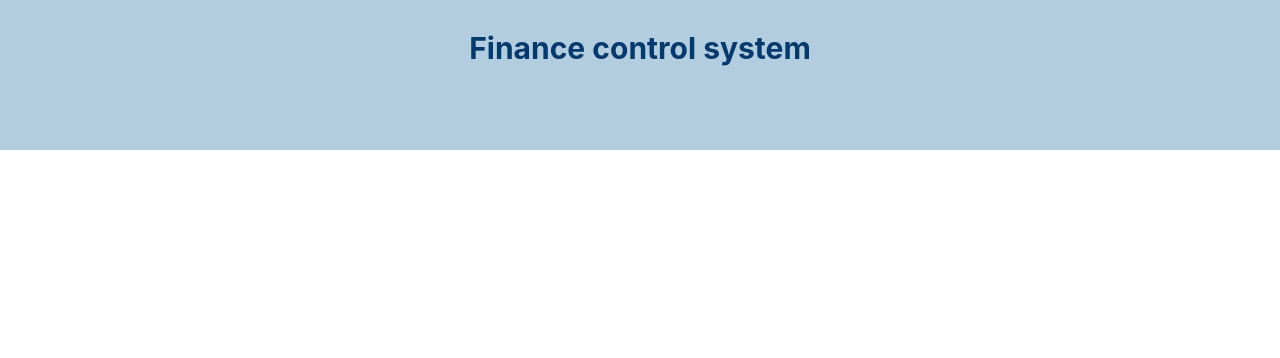
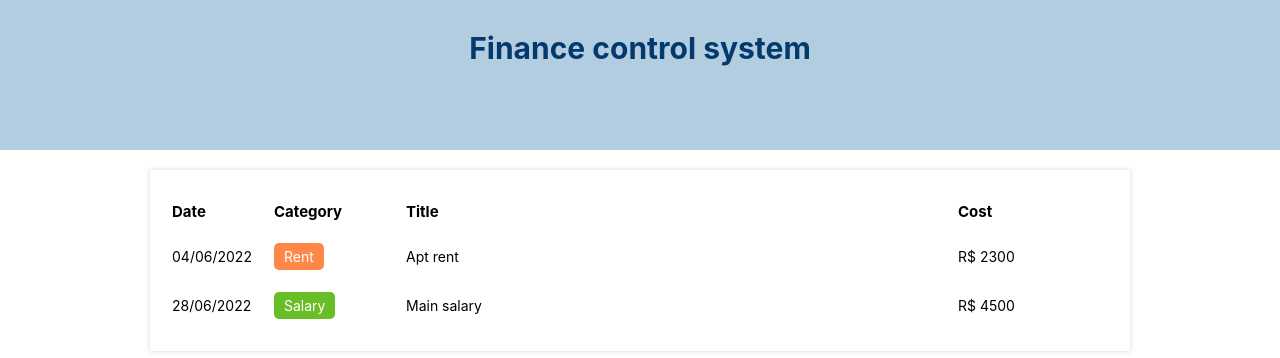
Before and after one commit to Vinnissaum/react-finance-control, a React (Vite) app: page / in a window 1280 px wide. Shown: the top 358 px of the page. Built offline with nearby package versions, Linux system fonts and the light colour scheme.

Commit message:
Components TableArea and TableItem added, new formatDate function at /utils

```diff
--- a/src/App.tsx
+++ b/src/App.tsx
@@ -5,6 +5,7 @@ import { CategoryType } from './types/Category';
 import { items } from './data/items';
 import { ItemType } from './types/Item';
 import { filterListByMonth, getCurrentMonth } from './utils/dateFilter';
+import { TableArea } from './components/tableArea';
 
 function App() {
   const [list, setList] = useState(items);
@@ -23,7 +24,7 @@ function App() {
         </HeaderText>
       </Header>
       <Body>
-
+        <TableArea list={filteredList}/>
       </Body>
     </Container>
   );
--- /dev/null
+++ b/src/components/TableItem/index.tsx
@@ -0,0 +1,23 @@
+import { ItemType } from '../../types/Item';
+import { formatDate } from '../../utils/dateFilter';
+import { TRow, TColumn, Category } from './styles';
+import { categories } from '../../data/categories';
+
+interface Props {
+  item: ItemType;
+}
+
+export const TableItem = ({item}: Props) => {
+  return(
+    <TRow>
+      <TColumn>{formatDate(item.date)}</TColumn>
+      <TColumn>
+        <Category color={categories[item.category].color}>
+          {categories[item.category].title}
+        </Category>
+      </TColumn>
+      <TColumn>{item.title}</TColumn>
+      <TColumn>R$ {item.value}</TColumn>
+    </TRow>
+  );
+}
--- /dev/null
+++ b/src/components/TableItem/styles.ts
@@ -0,0 +1,16 @@
+import styled from "styled-components";
+
+export const TRow = styled.tr``;
+
+export const TColumn = styled.td`
+  padding: 1rem 0;
+  font-size: 1.4rem;
+`;
+
+export const Category = styled.div<{ color: string }>`
+  display: inline-block;
+  padding: 0.5rem 1rem;
+  border-radius: 5px;
+  color: #FFFFFF;
+  background-color: ${props => props.color}
+`;
--- a/src/components/tableArea/index.tsx
+++ b/src/components/tableArea/index.tsx
@@ -1,5 +1,27 @@
-export const TableArea = () => {
+import { ItemType } from '../../types/Item';
+import { TableItem } from '../TableItem';
+import { Table, TableHead } from './styles';
+
+interface Props {
+  list: ItemType[];
+}
+
+export const TableArea = ({list}: Props) => {
   return(
-    null
+    <Table>
+       <thead>
+         <tr>
+          <TableHead width={10}>Date</TableHead>
+          <TableHead width={13}>Category</TableHead>
+          <TableHead >Title</TableHead>
+          <TableHead width={15}>Cost</TableHead>
+         </tr>
+       </thead>
+       <tbody>
+          {list.map((item, index) =>(
+            <TableItem item={item} key={index}/>
+          ))}
+       </tbody>
+    </Table>
   );
 }
--- a/src/components/tableArea/styles.ts
+++ b/src/components/tableArea/styles.ts
@@ -1 +1,16 @@
 import styled from "styled-components";
+
+export const Table = styled.table`
+  width: 100%;
+  background-color: #FFFFFF;
+  padding: 2rem;
+  box-shadow: 0 0 0.5rem #CCCC;
+  margin-top: 2rem;
+`;
+
+export const TableHead = styled.th<{ width?: number }>`
+  font-size: 1.5rem;
+  width: ${props => props.width ? `${props.width}rem` : 'auto'};
+  padding: 1rem 0;
+  text-align: left;
+`;
--- a/src/utils/dateFilter.ts
+++ b/src/utils/dateFilter.ts
@@ -18,3 +18,11 @@ export const filterListByMonth = (list: ItemType[], date: string): ItemType[] =>
 
   return newList;
 }
+
+export const formatDate = (date: Date): string => {
+  let year = date.getFullYear();
+  let month = date.getMonth() + 1;
+  let day = date.getDate();
+
+  return `${day < 10 ? '0'+day : day}/${month < 10 ? '0'+month : month}/${year}`;
+}
```
